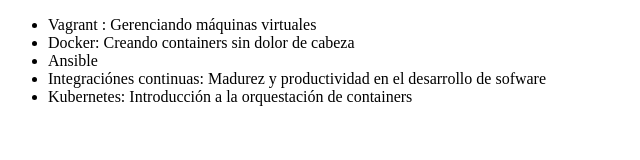
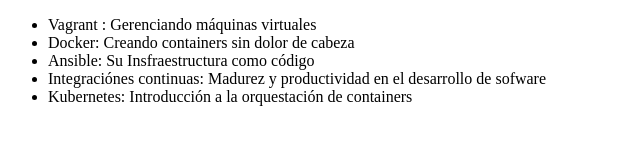
Before and after one commit to Zelmar-Er/servidorGitONE, a plain HTML site: page index.html in a window 1280 px wide. Shown: the whole page, without its empty margins (0-640 px from the left). Drawn offline with Linux system fonts and the light colour scheme.

Commit message:
modificando el nombre de ansible

```diff
--- a/index.html
+++ b/index.html
@@ -8,7 +8,7 @@
      <ul>
          <li> Vagrant : Gerenciando máquinas virtuales</li>
          <li> Docker: Creando containers sin dolor de cabeza</li>
-         <li> Ansible </li>
+         <li> Ansible: Su Insfraestructura como código</li>
          <li> Integraciónes continuas: Madurez y productividad en el desarrollo de sofware</li>
          <li>Kubernetes: Introducción a la orquestación de containers</li>
      </ul>
```
